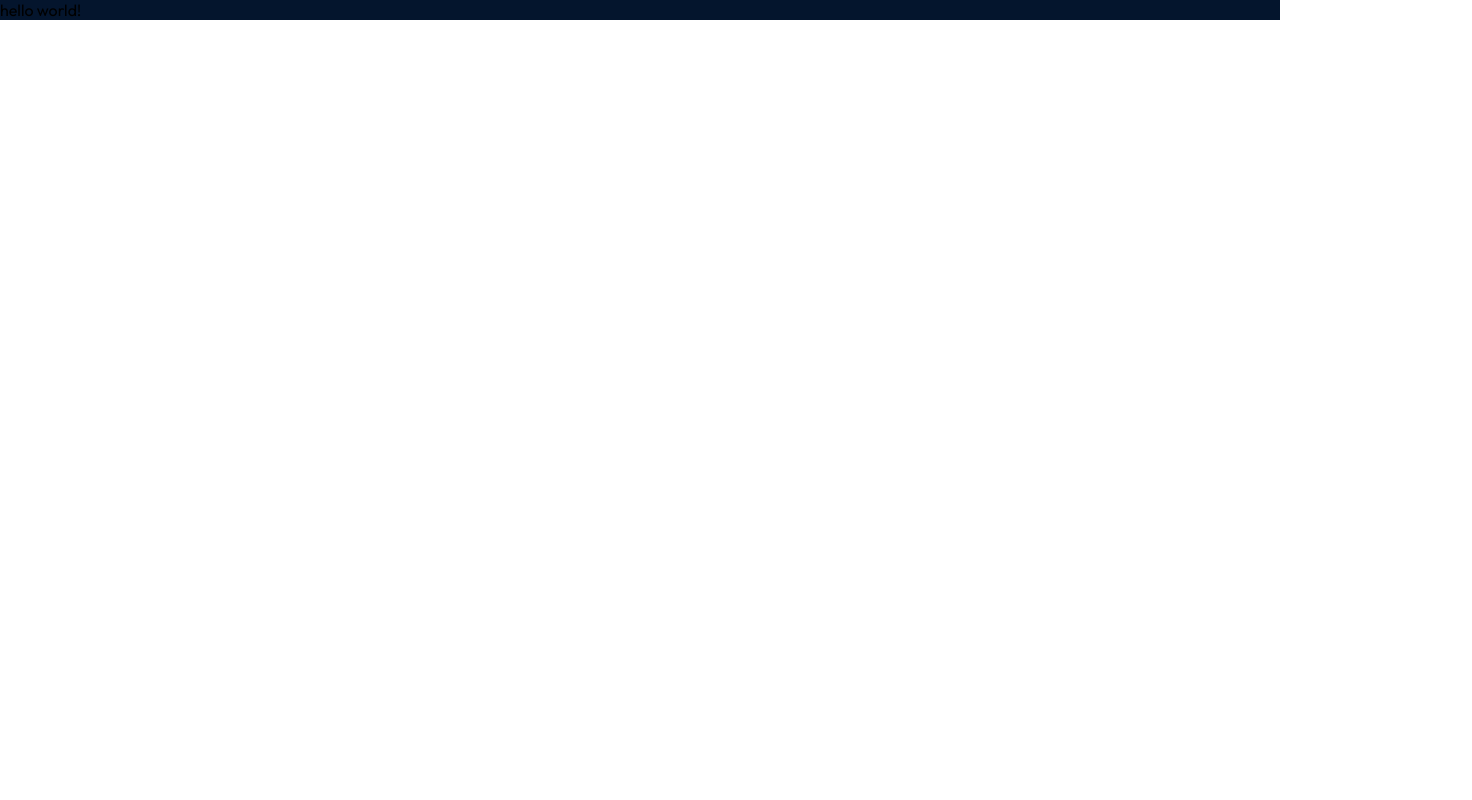
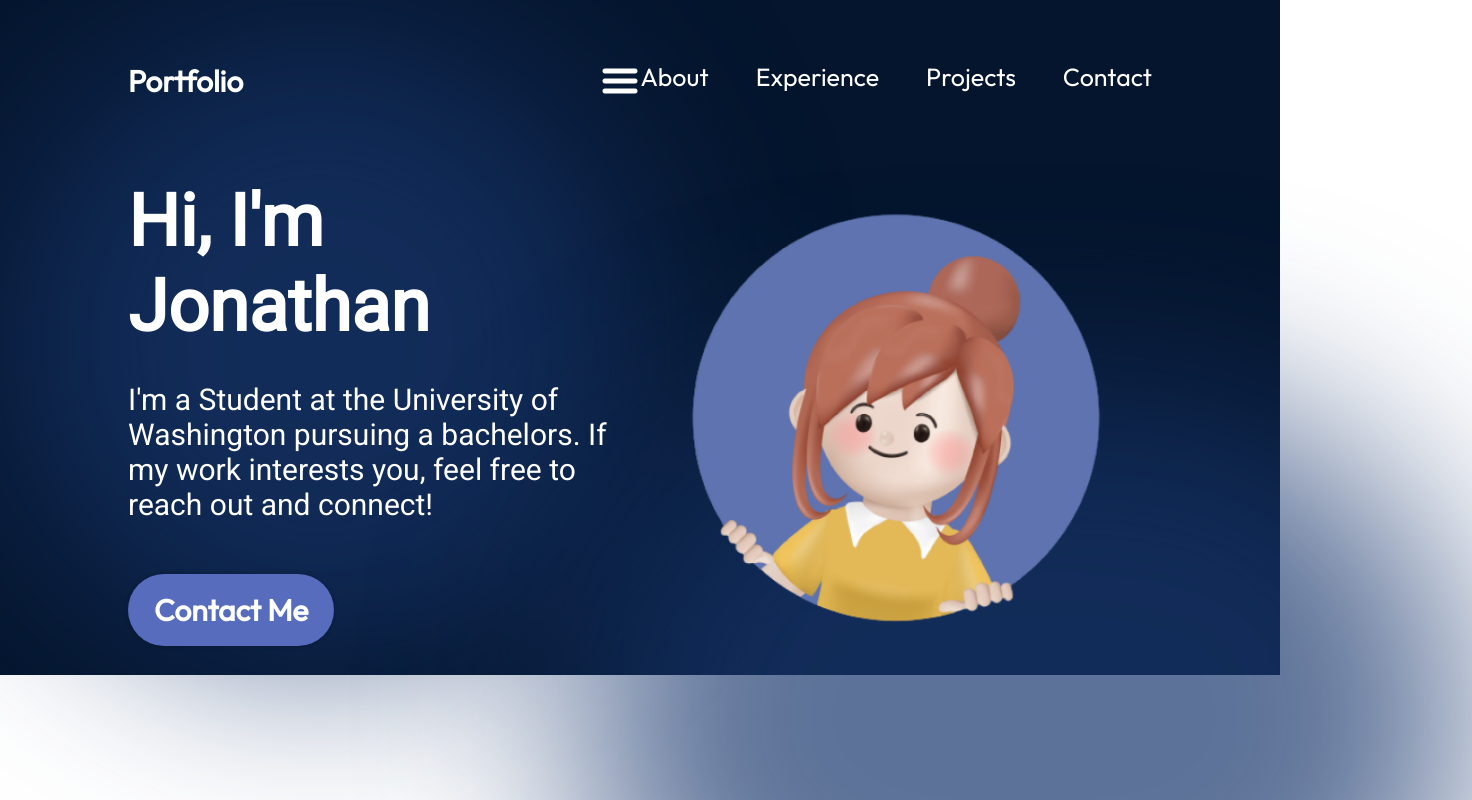
Before and after one commit to Jonathan-Trinh/Personal-Portfolio, a React (Vite) app: page / in a window 1280 px wide. Shown: the top 800 px of the page, 1472 px wide, since content can reach past the window. Built offline with nearby package versions, Linux system fonts and the light colour scheme.

Commit message:
Completed NavBar and Hero components

```diff
--- a/src/App.jsx
+++ b/src/App.jsx
@@ -1,7 +1,14 @@
 import styles from './App.module.css'
+import { Hero } from './components/Navbar/Hero/Hero';
+import { Navbar } from './components/Navbar/Navbar'
 
 function App() {
-  return <div className={styles.App}>hello world!</div>
+  return (
+    <div className={styles.App}>
+      <Navbar />
+      <Hero />
+    </div>
+  );
 }
 
-export default App
+export default App;
--- /dev/null
+++ b/src/components/Navbar/Hero/Hero.jsx
@@ -0,0 +1,28 @@
+import React from "react";
+
+import styles from "./Hero.module.css";
+import { getImageUrl } from "../../../utils";
+
+export const Hero = () => {
+    return (
+        <section className={styles.container}>
+            <div className={styles.content}>
+                <h1 className={styles.title}>Hi, I'm Jonathan</h1>
+                <p className={styles.description}>
+                    I'm a Student at the University of Washington pursuing a bachelors.
+                    If my work interests you, feel free to reach out and connect!
+                </p>
+                <a href="mailto:jonathantrinh04@gmail.com" className={styles.contactBtn}>
+                    Contact Me
+                </a>
+            </div>
+            <img
+                src={getImageUrl("hero/heroImage.png")}
+                alt="Hero Image of me"
+                className={styles.heroImg}
+            />
+            <div className={styles.topBlur} />
+            <div className={styles.bottomBlur} />
+        </section>
+    );
+};
--- /dev/null
+++ b/src/components/Navbar/Hero/Hero.module.css
@@ -0,0 +1,111 @@
+@import "../../../vars.css";
+
+.container {
+  position: relative;
+  display: flex;
+  align-items: center;
+  justify-content: space-between;
+  margin-top: 49px;
+  z-index: 1;
+  margin-left: 10%;
+  margin-right: 10%;
+}
+
+.content {
+  display: flex;
+  flex-direction: column;
+  align-items: flex-start;
+  color: var(--color-text);
+  z-index: 1;
+}
+
+.title {
+  font-size: 72px;
+  font-weight: 900;
+  margin-bottom: 33px;
+  font-family: var(--font-roboto);
+  background: linear-gradient(
+    90deg,
+    rgba(255, 255, 255, 1) 80%,
+    rgba(255, 255, 255, 0) 120%
+  );
+  -webkit-text-fill-color: transparent;
+  -webkit-background-clip: text;
+}
+
+.description {
+  font-size: 30px;
+  font-family: var(--font-roboto);
+  margin-bottom: 52px;
+}
+
+.contactBtn {
+  text-decoration: none;
+  background-color: var(--color-primary);
+  color: var(--color-text);
+  border-radius: 100px;
+  font-size: 30px;
+  font-weight: 600;
+  padding: 17px 26px;
+  box-shadow: 0 0 4px 0 rgba(0, 0, 0, 0.25);
+}
+
+.heroImg {
+  width: 50%;
+  z-index: 1;
+
+  animation-name: floating;
+  animation-duration: 3s;
+  animation-iteration-count: infinite;
+  animation-timing-function: ease-in-out;
+}
+
+@keyframes floating {
+  0% {
+    transform: translate(0, 0px);
+  }
+  50% {
+    transform: translate(0, 10px);
+  }
+  100% {
+    transform: translate(0, -0px);
+  }
+}
+
+.topBlur {
+  position: absolute;
+  width: 50vw;
+  height: 50vw;
+  min-width: 350px;
+  min-width: 350px;
+  top: -128px;
+  left: -10vw;
+  border-radius: 764px;
+  background: rgba(25, 55, 109, 0.7);
+  filter: blur(100px);
+  z-index: 0;
+}
+
+.bottomBlur {
+  position: absolute;
+  width: 70vw;
+  height: 50vw;
+  min-width: 350px;
+  min-width: 250px;
+  top: 246px;
+  right: -25vw;
+  border-radius: 764px;
+  background: rgba(25, 55, 109, 0.7);
+  filter: blur(100px);
+  z-index: 0;
+}
+
+@media screen and (max-width: 830px) {
+  .container {
+    flex-direction: column-reverse;
+  }
+
+  .content {
+    align-items: center;
+  }
+}
--- /dev/null
+++ b/src/components/Navbar/Navbar.jsx
@@ -0,0 +1,42 @@
+import React, { useState } from "react";
+
+import styles from "./Navbar.module.css";
+import { getImageUrl } from "../../utils";
+
+export const Navbar = () => {
+    const [menuOpen, setMenuOpen] = useState(false);
+    return (
+        <nav className={styles.navbar}>
+            <a className={styles.title} href="/">
+                Portfolio
+            </a>
+            <div className={styles.menu}>
+                <img
+                    className={styles.menuBtn}
+                    src={
+                        menuOpen
+                            ? getImageUrl("nav/closeIcon.png")
+                            : getImageUrl("nav/menuIcon.png")
+                    }
+                    alt="menu-button"
+                    onClick={() => setMenuOpen(!menuOpen)}
+                />
+                <ul className={`${styles.menuItems} ${menuOpen && styles.menuOpen}`}
+                    onClick={() => setMenuOpen(false)}>
+                    <li>
+                        <a href="#about">About</a>
+                    </li>
+                    <li>
+                        <a href="#experience">Experience</a>
+                    </li>
+                    <li>
+                        <a href="#projects">Projects</a>
+                    </li>
+                    <li>
+                        <a href="#contact">Contact</a>
+                    </li>
+                </ul>
+            </div>
+        </nav>
+    );
+};
--- /dev/null
+++ b/src/components/Navbar/Navbar.module.css
@@ -0,0 +1,75 @@
+@import "../../vars.css";
+
+.navbar {
+    position: relative;
+    display: flex;
+    align-items: center;
+    justify-content: space-between;
+    padding-top: 61px;
+    z-index: 2;
+    margin: 0 10%;
+}
+
+.title {
+    font-size: 30px;
+    font-weight: 600;
+    text-decoration: none;
+    color: var(--color-text);
+}
+
+.menu {
+    display: flex;
+}
+
+.menuItems {
+    display: flex;
+    gap: 47px;
+    list-style: none;
+}
+
+.menuItems a {
+    font-size: 25px;
+    color: var(--color-text);
+    text-decoration: none;
+}
+
+@media screen and (max-width: 830px) {
+    .navbar {
+        flex-direction: column;
+        align-items: flex-start;
+    }
+
+    .menu {
+        position: absolute;
+        right: 0;
+        margin-right: 10%;
+        flex-direction: column;
+        align-items: flex-end;
+        gap: 11px;
+        z-index: 3;
+    }
+
+    .menuBtn {
+        display: block;
+        cursor: pointer;
+    }
+
+    .menuItems {
+        display: none;
+        flex-direction: column;
+        align-items: center;
+        gap: 13px;
+        border-radius: 10px;
+        background: rgb(25, 55, 109);
+        background: linear-gradient(0deg,
+                rgba(25, 55, 109, 0.2) 0%,
+                rgba(25, 55, 109, 1) 100%);
+        padding: 24px 33px;
+        box-shadow: 0 0 4px 0 rgba(0, 0, 0, 0.25);
+    }
+
+    .menuOpen{
+        display: flex;
+        z-index: 1;
+    }
+}
--- a/src/utils.js
+++ b/src/utils.js
@@ -1,3 +1,3 @@
 export const getImageUrl = (path) => {
-    return new URL(`asssets/${path}`, import.meta.url).href;
-}
+    return new URL(`/assets/${path}`, import.meta.url).href;
+};
--- a/src/vars.css
+++ b/src/vars.css
@@ -7,6 +7,6 @@
     --color-bg: #04152d;
 
     /* Fonts */
-    --font-robot: "Roboto";
+    --font-roboto: "Roboto";
 
 }
```
Also changed, not shown: 1 other file (tests, documents, lock files or other folders).
